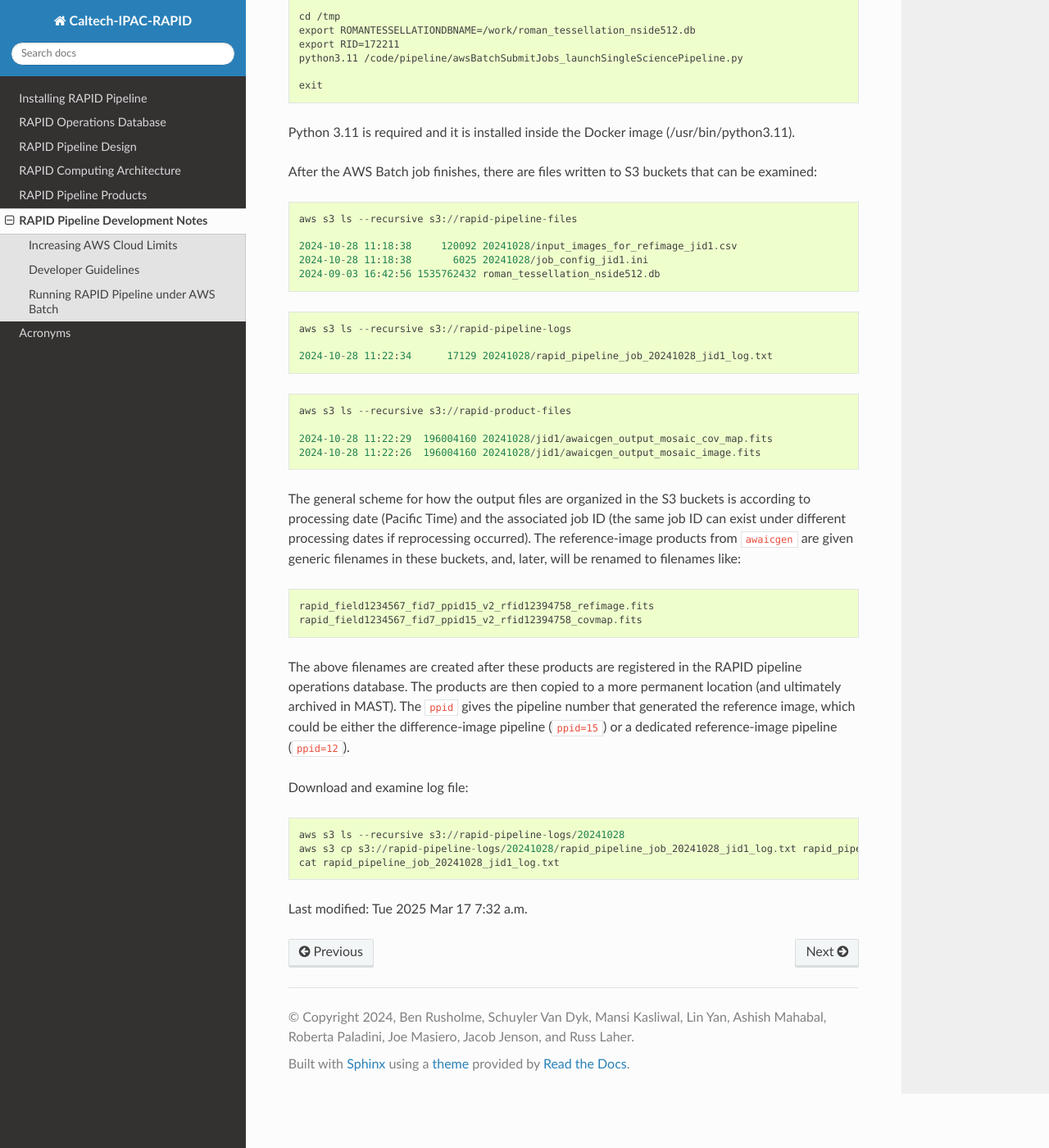
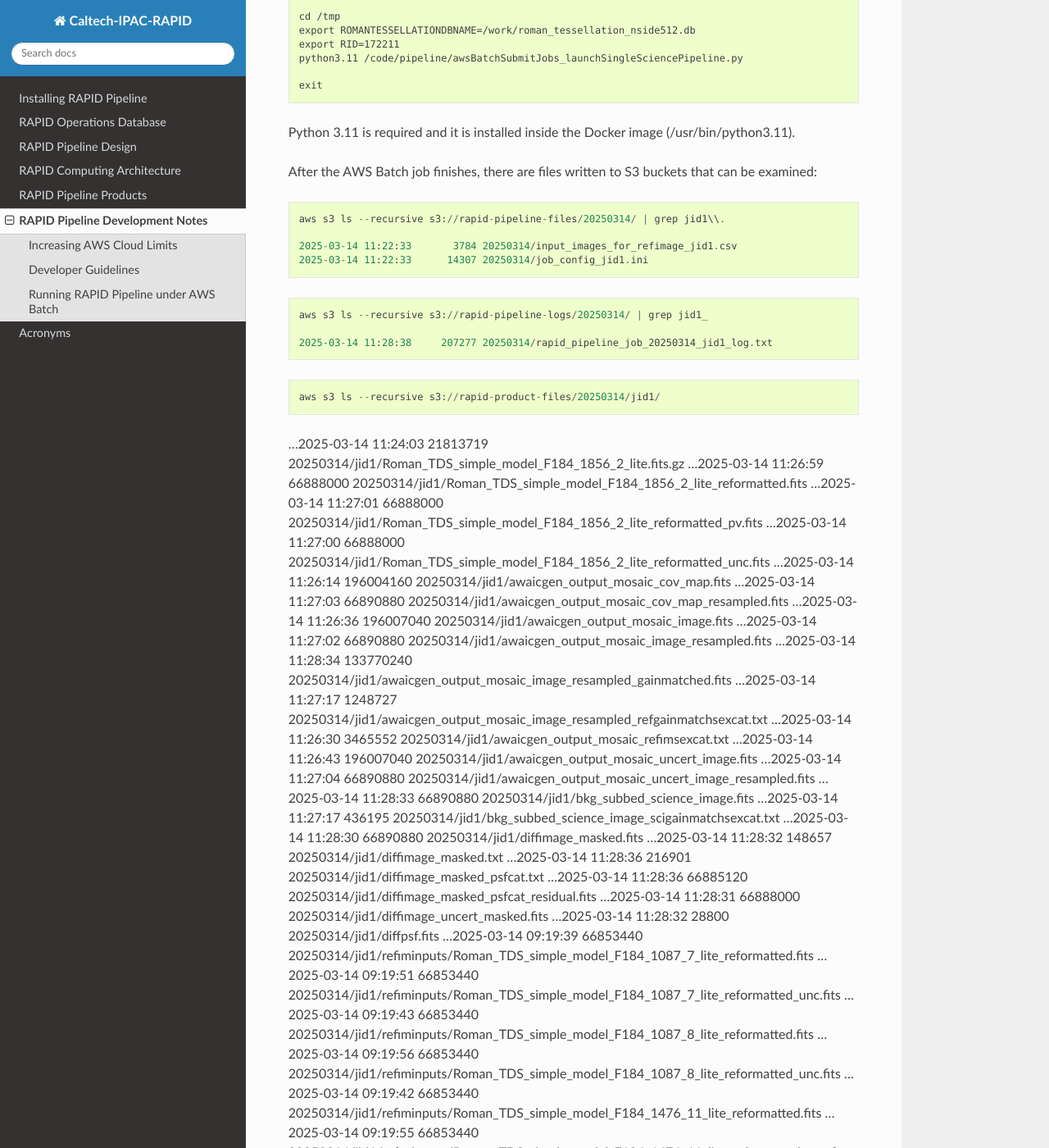
Before and after one commit to Caltech-IPAC/rapid, a Sphinx documentation site: the page built from docs/source/dev/notes.rst, in a window 1280 px wide and 1400 px high, scrolled down 3705 px. Shown: the whole window at 82% size. Built offline with Sphinx 7.4.7 and the Read the Docs theme 3.1.0, drawn with Linux system fonts in a browser that asks for light colours; formulas are drawn with MathJax 3; some of the changed text lies outside the part shown.

Commit message:
Updated the file lists.

```diff
--- a/docs/source/dev/notes.rst
+++ b/docs/source/dev/notes.rst
@@ -156,16 +156,16 @@ Since this Docker image contains the ENTRYPOINT instruction, you must override i
 
 .. code-block::
 
-   mkdir -p /home/ubuntu/work/test_20240923
-   cd /home/ubuntu/work/test_20240923
-   aws s3 cp s3://rapid-pipeline-files/roman_tessellation_nside512.db /home/ubuntu/work/test_20240923/roman_tessellation_nside512.db
+   mkdir -p /home/ubuntu/work/test_20250314
+   cd /home/ubuntu/work/test_20250314
+   aws s3 cp s3://rapid-pipeline-files/roman_tessellation_nside512.db /home/ubuntu/work/test_20250314/roman_tessellation_nside512.db
 
    sudo su
 
    docker stop russ-test-jobsubmit
    docker rm russ-test-jobsubmit
 
-   docker run -it --entrypoint bash --name russ-test-jobsubmit -v /home/ubuntu/work/test_20250317:/work public.ecr.aws/y9b1s7h8/rapid_science_pipeline:latest
+   docker run -it --entrypoint bash --name russ-test-jobsubmit -v /home/ubuntu/work/test_20250314:/work public.ecr.aws/y9b1s7h8/rapid_science_pipeline:latest
 
    export DBPORT=5432
    export DBNAME=rapidopsdb
@@ -198,24 +198,69 @@ After the AWS Batch job finishes, there are files written to S3 buckets that can
 
 .. code-block::
 
-   aws s3 ls --recursive s3://rapid-pipeline-files
+   aws s3 ls --recursive s3://rapid-pipeline-files/20250314/ | grep jid1\\.
 
-   2024-10-28 11:18:38     120092 20241028/input_images_for_refimage_jid1.csv
-   2024-10-28 11:18:38       6025 20241028/job_config_jid1.ini
-   2024-09-03 16:42:56 1535762432 roman_tessellation_nside512.db
+   2025-03-14 11:22:33       3784 20250314/input_images_for_refimage_jid1.csv
+   2025-03-14 11:22:33      14307 20250314/job_config_jid1.ini
 
 .. code-block::
 
-   aws s3 ls --recursive s3://rapid-pipeline-logs
+   aws s3 ls --recursive s3://rapid-pipeline-logs/20250314/ | grep jid1_
 
-   2024-10-28 11:22:34      17129 20241028/rapid_pipeline_job_20241028_jid1_log.txt
+   2025-03-14 11:28:38     207277 20250314/rapid_pipeline_job_20250314_jid1_log.txt
 
 .. code-block::
 
-   aws s3 ls --recursive s3://rapid-product-files
+   aws s3 ls --recursive s3://rapid-product-files/20250314/jid1/
 
-   2024-10-28 11:22:29  196004160 20241028/jid1/awaicgen_output_mosaic_cov_map.fits
-   2024-10-28 11:22:26  196004160 20241028/jid1/awaicgen_output_mosaic_image.fits
+...2025-03-14 11:24:03   21813719 20250314/jid1/Roman_TDS_simple_model_F184_1856_2_lite.fits.gz
+...2025-03-14 11:26:59   66888000 20250314/jid1/Roman_TDS_simple_model_F184_1856_2_lite_reformatted.fits
+...2025-03-14 11:27:01   66888000 20250314/jid1/Roman_TDS_simple_model_F184_1856_2_lite_reformatted_pv.fits
+...2025-03-14 11:27:00   66888000 20250314/jid1/Roman_TDS_simple_model_F184_1856_2_lite_reformatted_unc.fits
+...2025-03-14 11:26:14  196004160 20250314/jid1/awaicgen_output_mosaic_cov_map.fits
+...2025-03-14 11:27:03   66890880 20250314/jid1/awaicgen_output_mosaic_cov_map_resampled.fits
+...2025-03-14 11:26:36  196007040 20250314/jid1/awaicgen_output_mosaic_image.fits
+...2025-03-14 11:27:02   66890880 20250314/jid1/awaicgen_output_mosaic_image_resampled.fits
+...2025-03-14 11:28:34  133770240 20250314/jid1/awaicgen_output_mosaic_image_resampled_gainmatched.fits
+...2025-03-14 11:27:17    1248727 20250314/jid1/awaicgen_output_mosaic_image_resampled_refgainmatchsexcat.txt
+...2025-03-14 11:26:30    3465552 20250314/jid1/awaicgen_output_mosaic_refimsexcat.txt
+...2025-03-14 11:26:43  196007040 20250314/jid1/awaicgen_output_mosaic_uncert_image.fits
+...2025-03-14 11:27:04   66890880 20250314/jid1/awaicgen_output_mosaic_uncert_image_resampled.fits
+...2025-03-14 11:28:33   66890880 20250314/jid1/bkg_subbed_science_image.fits
+...2025-03-14 11:27:17     436195 20250314/jid1/bkg_subbed_science_image_scigainmatchsexcat.txt
+...2025-03-14 11:28:30   66890880 20250314/jid1/diffimage_masked.fits
+...2025-03-14 11:28:32     148657 20250314/jid1/diffimage_masked.txt
+...2025-03-14 11:28:36     216901 20250314/jid1/diffimage_masked_psfcat.txt
+...2025-03-14 11:28:36   66885120 20250314/jid1/diffimage_masked_psfcat_residual.fits
+...2025-03-14 11:28:31   66888000 20250314/jid1/diffimage_uncert_masked.fits
+...2025-03-14 11:28:32      28800 20250314/jid1/diffpsf.fits
+...2025-03-14 09:19:39   66853440 20250314/jid1/refiminputs/Roman_TDS_simple_model_F184_1087_7_lite_reformatted.fits
+...2025-03-14 09:19:51   66853440 20250314/jid1/refiminputs/Roman_TDS_simple_model_F184_1087_7_lite_reformatted_unc.fits
+...2025-03-14 09:19:43   66853440 20250314/jid1/refiminputs/Roman_TDS_simple_model_F184_1087_8_lite_reformatted.fits
+...2025-03-14 09:19:56   66853440 20250314/jid1/refiminputs/Roman_TDS_simple_model_F184_1087_8_lite_reformatted_unc.fits
+...2025-03-14 09:19:42   66853440 20250314/jid1/refiminputs/Roman_TDS_simple_model_F184_1476_11_lite_reformatted.fits
+...2025-03-14 09:19:55   66853440 20250314/jid1/refiminputs/Roman_TDS_simple_model_F184_1476_11_lite_reformatted_unc.fits
+...2025-03-14 09:19:34   66853440 20250314/jid1/refiminputs/Roman_TDS_simple_model_F184_1476_14_lite_reformatted.fits
+...2025-03-14 09:19:46   66853440 20250314/jid1/refiminputs/Roman_TDS_simple_model_F184_1476_14_lite_reformatted_unc.fits
+...2025-03-14 09:19:41   66853440 20250314/jid1/refiminputs/Roman_TDS_simple_model_F184_1481_16_lite_reformatted.fits
+...2025-03-14 09:19:54   66853440 20250314/jid1/refiminputs/Roman_TDS_simple_model_F184_1481_16_lite_reformatted_unc.fits
+...2025-03-14 09:19:35   66853440 20250314/jid1/refiminputs/Roman_TDS_simple_model_F184_317_9_lite_reformatted.fits
+...2025-03-14 09:19:47   66853440 20250314/jid1/refiminputs/Roman_TDS_simple_model_F184_317_9_lite_reformatted_unc.fits
+...2025-03-14 09:19:38   66853440 20250314/jid1/refiminputs/Roman_TDS_simple_model_F184_322_2_lite_reformatted.fits
+...2025-03-14 09:19:50   66853440 20250314/jid1/refiminputs/Roman_TDS_simple_model_F184_322_2_lite_reformatted_unc.fits
+...2025-03-14 09:19:37   66853440 20250314/jid1/refiminputs/Roman_TDS_simple_model_F184_322_3_lite_reformatted.fits
+...2025-03-14 09:19:49   66853440 20250314/jid1/refiminputs/Roman_TDS_simple_model_F184_322_3_lite_reformatted_unc.fits
+...2025-03-14 09:19:40   66853440 20250314/jid1/refiminputs/Roman_TDS_simple_model_F184_327_14_lite_reformatted.fits
+...2025-03-14 09:19:53   66853440 20250314/jid1/refiminputs/Roman_TDS_simple_model_F184_327_14_lite_reformatted_unc.fits
+...2025-03-14 09:19:36   66853440 20250314/jid1/refiminputs/Roman_TDS_simple_model_F184_327_15_lite_reformatted.fits
+...2025-03-14 09:19:48   66853440 20250314/jid1/refiminputs/Roman_TDS_simple_model_F184_327_15_lite_reformatted_unc.fits
+...2025-03-14 09:19:31   66853440 20250314/jid1/refiminputs/Roman_TDS_simple_model_F184_702_8_lite_reformatted.fits
+...2025-03-14 09:19:44   66853440 20250314/jid1/refiminputs/Roman_TDS_simple_model_F184_702_8_lite_reformatted_unc.fits
+...2025-03-14 09:19:32   66853440 20250314/jid1/refiminputs/Roman_TDS_simple_model_F184_707_1_lite_reformatted.fits
+...2025-03-14 09:19:45   66853440 20250314/jid1/refiminputs/Roman_TDS_simple_model_F184_707_1_lite_reformatted_unc.fits
+...2025-03-14 09:19:57        682 20250314/jid1/refiminputs/refimage_sci_inputs.txt
+...2025-03-14 09:19:57        730 20250314/jid1/refiminputs/refimage_unc_inputs.txt
+...2025-03-14 11:28:32   66890880 20250314/jid1/scorrimage_masked.fits
 
 The general scheme for how the output files are organized in the S3 buckets is according to
 processing date (Pacific Time) and the associated job ID (the same job ID can exist under
@@ -237,8 +282,7 @@ Download and examine log file:
 
 .. code-block::
 
-   aws s3 ls --recursive s3://rapid-pipeline-logs/20241028
-   aws s3 cp s3://rapid-pipeline-logs/20241028/rapid_pipeline_job_20241028_jid1_log.txt rapid_pipeline_job_20241028_jid1_log.txt
-   cat rapid_pipeline_job_20241028_jid1_log.txt
+   aws s3 cp s3://rapid-pipeline-logs/20250314/rapid_pipeline_job_20250314_jid1_log.txt rapid_pipeline_job_20250314_jid1_log.txt
+   cat rapid_pipeline_job_20250314_jid1_log.txt
 
-Last modified: Tue 2025 Mar 17 7:32 a.m.
+Last modified: Tue 2025 Mar 17 7:45 a.m.
```
